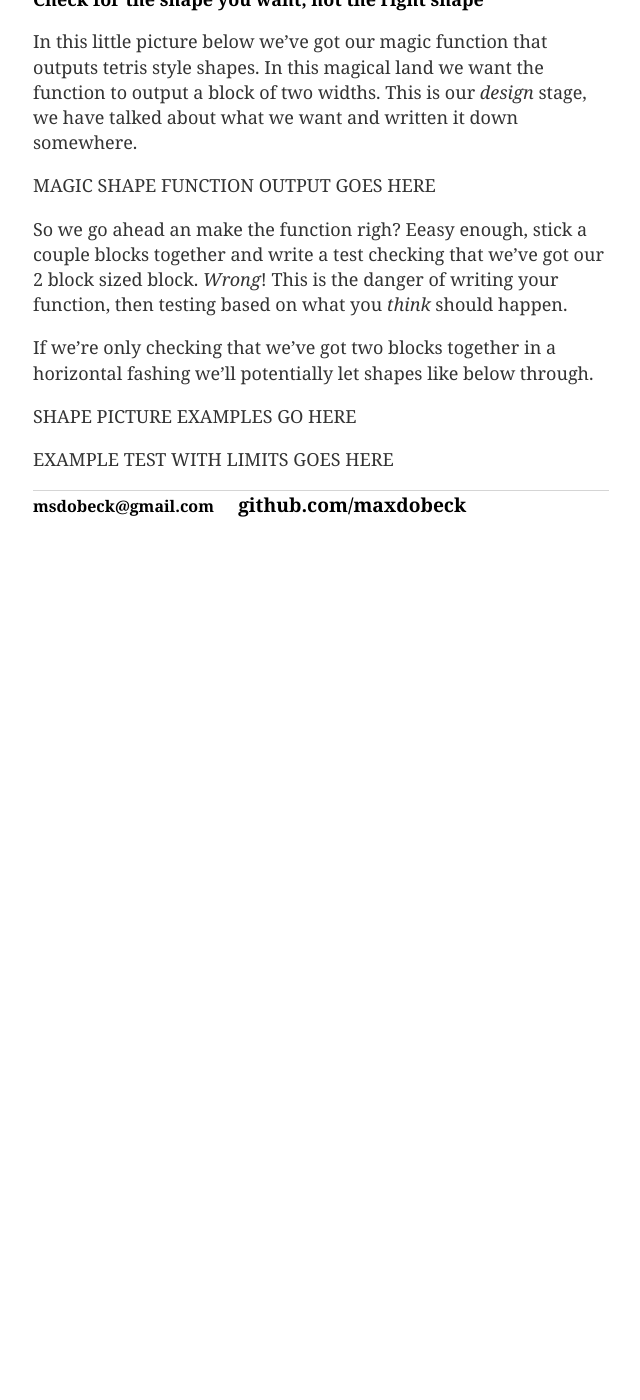
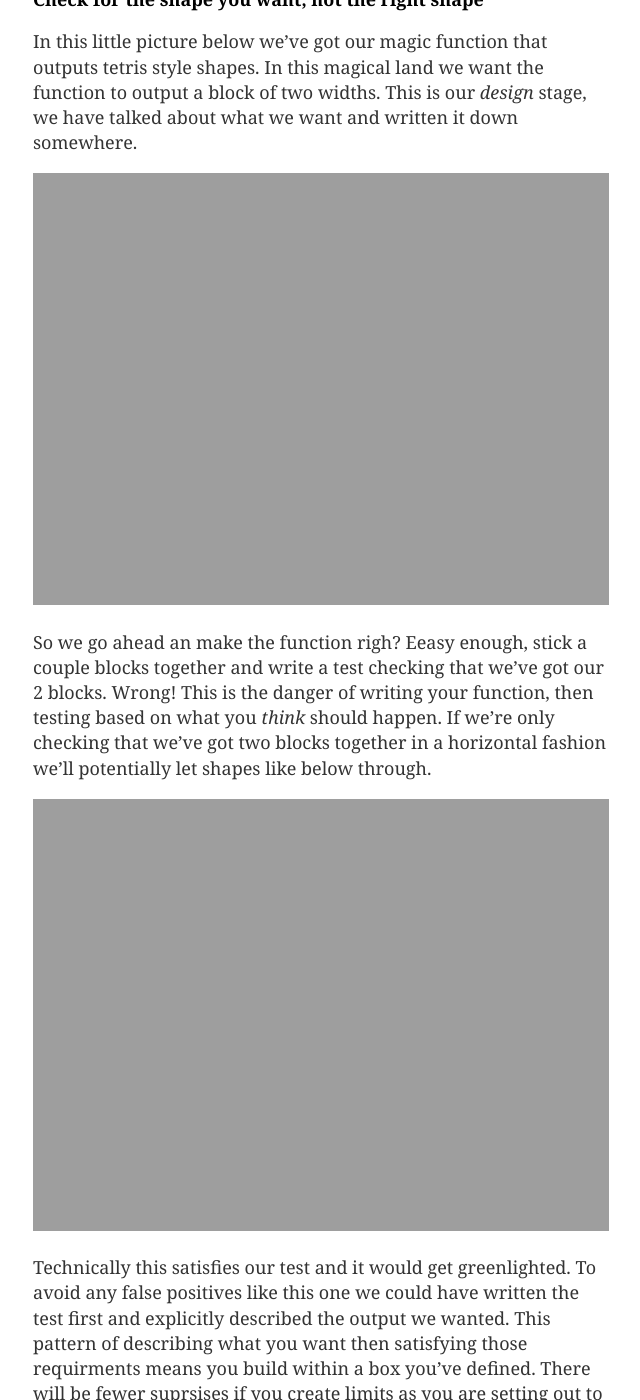
Before and after one commit to maxdobeck/maxdobeck.github.io, a Jekyll site: the page built from _posts/2018-08-05-test-then-build-or-setting-a-goal.md, in a window 1280 px wide and 1400 px high, scrolled down 928 px. Shown: the whole window, without its empty margins (319-959 px from the left). Built offline with Jekyll 4.4.1, drawn with Linux system fonts in a browser that asks for light colours; before the commit the page ends 1506 px from its top, so only the background shows below that; some of the changed text lies outside the part shown.

Commit message:
Added testing benefits article.

```diff
--- a/_posts/2018-08-05-test-then-build-or-setting-a-goal.md
+++ b/_posts/2018-08-05-test-then-build-or-setting-a-goal.md
@@ -1,6 +1,6 @@
 ---
 layout: post
-title: "Test then build or, setting a goal"
+title: "Test then build or: Setting a goal"
 date: 2018-08-05
 ---
 
@@ -16,14 +16,17 @@
 ## Check for the shape you want, not the right shape
 In this little picture below we've got our magic function that outputs tetris style shapes.  In this magical land we want the function to output a block of two widths.  This is our _design_ stage, we have talked about what we want and written it down somewhere.
 
-MAGIC SHAPE FUNCTION OUTPUT GOES HERE
-
-So we go ahead an make the function righ?  Eeasy enough, stick a couple blocks together and write a test checking that we've got our 2 block sized block.  *Wrong*!  This is the danger of writing your function, then testing based on what you _think_ should happen.
-
-If we're only checking that we've got two blocks together in a horizontal fashing we'll potentially let shapes like below through.
-
-SHAPE PICTURE EXAMPLES GO HERE
+![Magic Shape Function]({{ "/assets/magic-shape-func.jpg"|absolute_url}})
 
 
+So we go ahead an make the function righ?  Eeasy enough, stick a couple blocks together and write a test checking that we've got our 2 blocks.  Wrong!  This is the danger of writing your function, then testing based on what you _think_ should happen.  If we're only checking that we've got two blocks together in a horizontal fashion we'll potentially let shapes like below through.
 
-EXAMPLE TEST WITH LIMITS GOES HERE
+
+![Magic Shape Test Func - False Positive]({{ "/assets/magic-shape-false-positive-test.jpg"|absolute_url}})
+
+Technically this satisfies our test and it would get greenlighted.  To avoid any false positives like this one we could have written the test first and explicitly described the output we wanted.  This pattern of describing what you want then satisfying those requirments means you build within a box you've defined.  There will be fewer suprsises if you create limits as you are setting out to make all those tests go from red to green.
+
+## Documentation through testing
+A nice side benefit of writing all these tests is that you can just open up the relevant testing directory and know right away what each piece of code should do.  If you fully embrace behavioral testing you can even know what a feature is meant to do, or not meant to do.  If your test names are descriptive enough you may not even need to run the tests, simply reading through for the behavior you want can be enough to outline what each piece of your program is supposed to do.
+
+Integration tests will also give you a small clue, or a big one, as to how to configure and setup different pieces of your whole application.  Maybe a redis cluster or database is required for the piece of code you're working on.  What better way to self-document than keep tests up to date?
```
